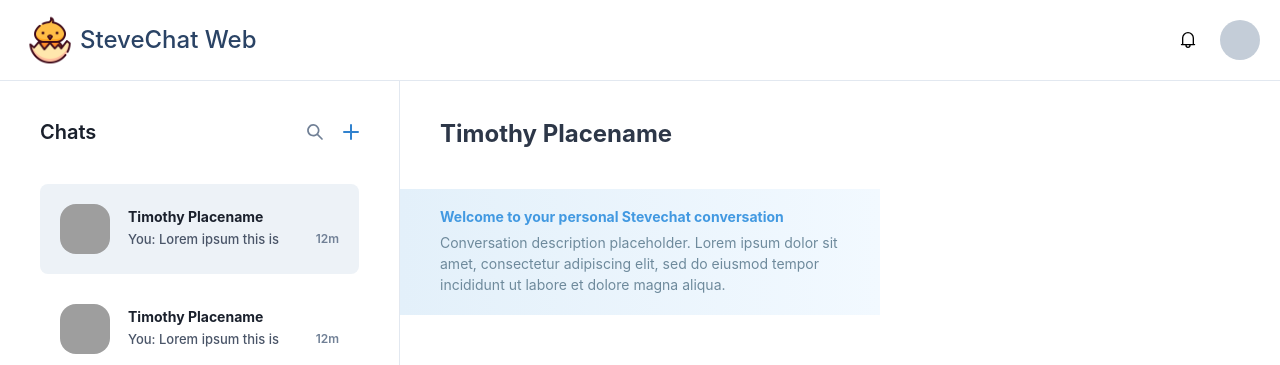
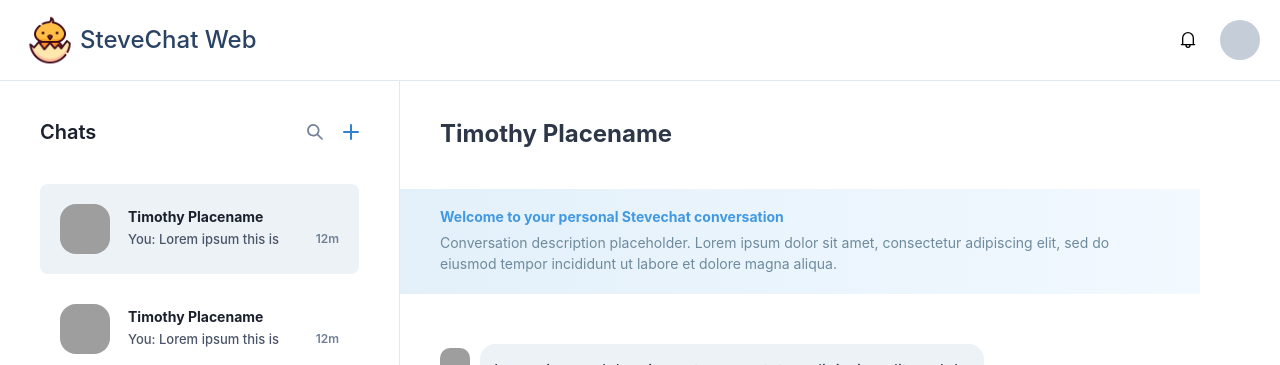
Before and after one commit to Matthew-Man/stevechat-web, a Next.js app: page / in a window 1280 px wide. Shown: the top 365 px of the page. Built offline with nearby package versions, Linux system fonts and the light colour scheme; grey boxes are pictures that could not be loaded.

Commit message:
Formatting

```diff
--- a/src/ChatConversation.tsx
+++ b/src/ChatConversation.tsx
@@ -1,21 +1,38 @@
 import { Box, Heading, Text } from "@chakra-ui/react";
 import MessageBubble from "./MessageBubble";
+import MessageInputs from "./MessageInputs";
 
 export default function ChatConversation() {
   return (
-    <Box bgColor="white" p="40px">
-      <Heading fontSize="24px" color="gray.700">Timothy Placename</Heading>
-      <Box bgColor="blue.50" maxW="60%" p="20px 40px" m="40px 40px 40px -40px" bgGradient="linear(to-r, #e3f0fa, #f2f9ff)">
-        <Heading
-          size="xs"
-          color="blue.400"
-        >Welcome to your personal Stevechat conversation</Heading>
-        <Text mt="6px" fontSize="14px" color="#6e8a9c" fontWeight="med">Conversation description placeholder. Lorem ipsum dolor sit amet, consectetur adipiscing elit, sed do eiusmod tempor incididunt ut labore et dolore magna aliqua. </Text>
+    <>
+      <Box bgColor="white" p="40px">
+        <Heading fontSize="24px" color="gray.700">
+          Timothy Placename
+        </Heading>
+        <Box
+          bgColor="blue.50"
+          maxW={{ base: "80%", m: "60%" }}
+          p="20px 40px"
+          m="40px 40px 40px -40px"
+          bgGradient="linear(to-r, #e3f0fa, #f2f9ff)"
+        >
+          <Heading size="xs" color="blue.400">
+            Welcome to your personal Stevechat conversation
+          </Heading>
+          <Text mt="6px" fontSize="14px" color="#6e8a9c" fontWeight="med">
+            Conversation description placeholder. Lorem ipsum dolor sit amet,
+            consectetur adipiscing elit, sed do eiusmod tempor incididunt ut
+            labore et dolore magna aliqua.{" "}
+          </Text>
+        </Box>
+        <Box mt="40px">
+          <MessageBubble />
+          <MessageBubble isMyMessage />
+        </Box>
       </Box>
-      <Box mt="40px">
-        <MessageBubble />
-        <MessageBubble isMyMessage />
+      <Box>
+        <MessageInputs />
       </Box>
-    </Box>
-  )
+    </>
+  );
 }
```
